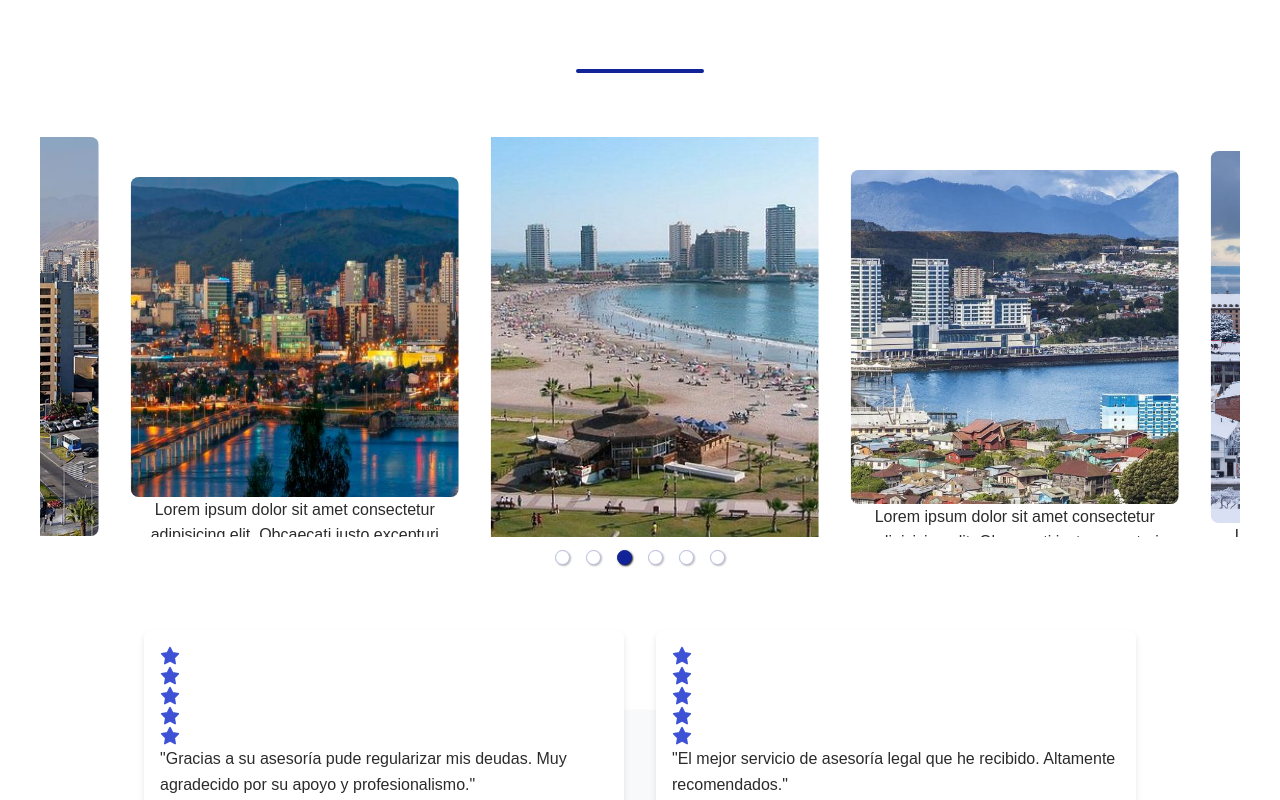
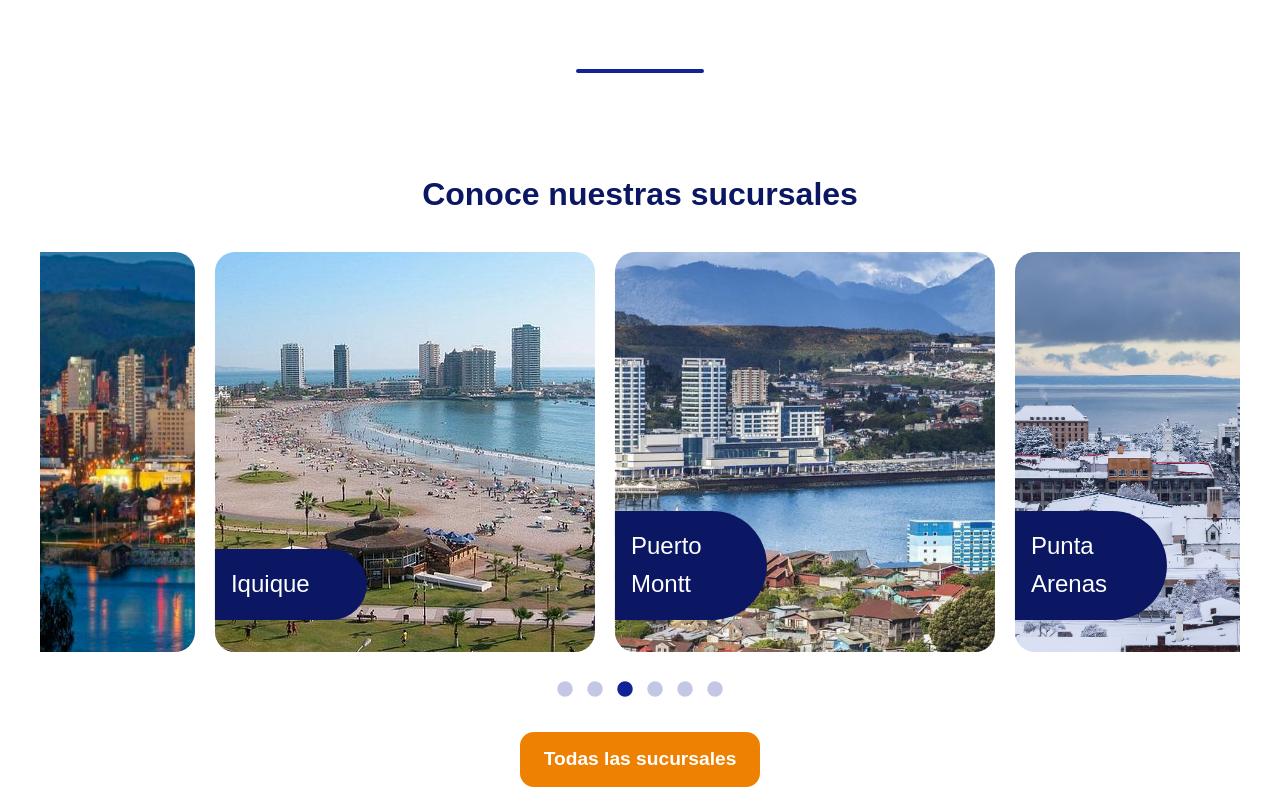
Before and after one commit to N4ik0/web1, a React (Vite) app: page / in a window 1280 px wide. Shown: the part 1860-2660 px from the top of the page. Built offline with nearby package versions, Linux system fonts and the light colour scheme; the HTML template or start-up script is replaced by a standard one.

Commit message:
se agrega carrusel corregido y solucion de errores

```diff
--- a/package.json
+++ b/package.json
@@ -14,12 +14,15 @@
     "react": "^18.3.1",
     "react-dom": "^18.3.1",
     "react-phone-input-2": "^2.15.1",
-    "react-responsive-carousel": "^3.2.23"
+    "react-responsive-carousel": "^3.2.23",
+    "react-slick": "^0.30.2",
+    "slick-carousel": "^1.8.1"
   },
   "devDependencies": {
     "@eslint/js": "^9.9.1",
     "@types/react": "^18.3.5",
     "@types/react-dom": "^18.3.0",
+    "@types/react-slick": "^0.23.13",
     "@vitejs/plugin-react": "^4.3.1",
     "autoprefixer": "^10.4.18",
     "eslint": "^9.9.1",
--- a/src/App.tsx
+++ b/src/App.tsx
@@ -5,7 +5,6 @@ import Hero from './components/Hero';
 import Services from './components/Services';
 import Contact from './components/Contact';
 import Footer from './components/Footer';
-import Branch from './components/Branch';
 import ResponsiveCarousel from './components/ResponsiveCarousel';
 
 function App() {
--- /dev/null
+++ b/src/components/Carousel.css
@@ -0,0 +1,121 @@
+.carousel-container {
+  width: 100%;
+  max-width: 1200px;
+  padding: 1rem 0;
+  margin: 1rem auto;
+  overflow: hidden;
+}
+
+.sucursal{
+  margin-bottom: 2rem;
+  font-size: 2rem;
+  text-align: center;
+  color: var(--title-primary);
+  font-weight: 600;
+}
+
+
+.button-surcursales{
+  background-color: transparent;
+  display: flex;
+  justify-content: center;
+  width: 100%;
+  margin-top: 5rem;
+}
+
+
+.button.button-primary.sucursales{
+  font-size: 1.2rem;
+}
+
+.carousel-slide{
+  width: 400px;
+  height: 400px;
+}
+
+/* .carousel-slide {
+  border-radius: 20px;
+  padding: 10px;
+  display: flex !important;
+  flex-direction: column;
+  justify-content: center;
+  align-items: center;
+  box-sizing: border-box;
+} */
+
+.carousel-slide img {
+  width: 90%;
+  height: 90%;
+  object-fit: cover;
+  border-radius: 8px; /* Opcional, para esquinas redondeadas */
+}
+
+.carousel-image{
+  border-radius: 20px;
+  display: flex;
+  background-size: cover;
+  background-position: center;
+  background-repeat: no-repeat;
+  height: 100%;
+  align-items:end;
+}
+
+.carousel-text{
+  border-radius: 0 200px 200px 0;
+  width: 40%;
+  background-color: var(--title-primary);
+  font-size: 1.5rem;
+  color: white;
+  padding: 1rem;
+  margin-bottom: 2rem;
+}
+
+
+
+
+.slick-list{
+  overflow: visible;
+}
+
+.slick-dots li button:before {
+  font-family: 'slick';
+  font-size: 18px;
+  line-height: 20px;
+  position: absolute;
+  top: 0;
+  left: 0;
+  width: 20px;
+  height: 20px;
+  content: '•';
+  text-align: center;
+  opacity: .25;
+  color: var(--primary);
+  -webkit-font-smoothing: antialiased;
+}
+
+
+.slick-dots li.slick-active button:before{
+  opacity: 1;
+  color: var(--primary);
+}
+
+
+.slick-dots{
+  bottom: -3rem;
+}
+
+.slick-slide > div {
+  padding: 0 10px;
+  box-sizing: border-box;
+  transition: transform 0.3s ease;
+}
+
+.slick-slide > div:hover{
+  transform: scale(1.05);
+}
+
+@media (max-width: 800px) {
+  .carousel-text{
+    font-size: 1.2rem;
+  }
+}
--- a/src/components/ResponsiveCarousel.css
+++ /dev/null
@@ -1,41 +0,0 @@
-.carousel-container {
-    width: 100%;
-    max-width: 1200px;
-    margin: 0 auto;
-  }
-
-  .carousel .slide {
-    display: flex;
-    justify-content: center;
-    align-items: center;
-    overflow: hidden;
-    max-width: 1200px;
-    height: 400px; /* Altura fija para las tarjetas */
-    padding: 0 1rem; /* Espaciado entre tarjetas */
-    box-sizing: border-box;
-  }
-
-  .carousel .slide img {
-    width: 100%;
-    height: 100%;
-    object-fit: cover;
-    border-radius: 8px; /* Opcional, para un diseño más moderno */
-  }
-
-  .carousel.carousel-slider {
-    display: flex;
-    flex-direction: column-reverse;
-  }
-
-  .carousel .control-dots {
-    position: initial;
-  }
-
-  .carousel .control-dots .dot {
-    height: 15px;
-    width: 15px;
-  }
-
-  .carousel .control-dots .dot.selected {
-    background-color: var(--primary);
-  }
--- a/src/components/ResponsiveCarousel.tsx
+++ b/src/components/ResponsiveCarousel.tsx
@@ -1,7 +1,8 @@
-import React, { useState, useEffect } from 'react';
-import { Carousel } from 'react-responsive-carousel';
-import 'react-responsive-carousel/lib/styles/carousel.min.css';
-import './ResponsiveCarousel.css';
+import React from 'react';
+import Slider from 'react-slick';
+import 'slick-carousel/slick/slick.css';
+import 'slick-carousel/slick/slick-theme.css';
+import './Carousel.css';
 
 import antofagasta from '../assets/images/antofagasta.jpg';
 import concepcion from '../assets/images/concepcion.jpg';
@@ -19,58 +20,67 @@ const images = [
   { src: santiago, alt: 'Santiago', legend: 'Santiago' },
 ];
 
-const ResponsiveCarousel: React.FC = () => {
-  const [windowWidth, setWindowWidth] = useState(window.innerWidth);
-  const [slidePercentage, setSlidePercentage] = useState(33.33);
-
-  useEffect(() => {
-    const handleResize = () => {
-      setWindowWidth(window.innerWidth);
-    };
-
-    window.addEventListener('resize', handleResize);
-
-    // Ajusta el porcentaje de las tarjetas según el tamaño de la ventana
-    if (windowWidth <= 768) {
-      setSlidePercentage(100); // Una tarjeta en pantallas pequeñas
-    } else if (windowWidth <= 1024) {
-      setSlidePercentage(50); // Dos tarjetas en pantallas medianas
-    } else {
-      setSlidePercentage(30); // Tres tarjetas con espacio entre ellas
-    }
-
-    return () => {
-      window.removeEventListener('resize', handleResize);
-    };
-  }, [windowWidth]);
+const Carousel: React.FC = () => {
+  const settings = {
+    autoplay: true,
+    accessibility:true,
+    dots: true,
+    infinite: true,
+    speed: 500,
+    slidesToShow: 3,
+    slidesToScroll: 1,
+    responsive: [
+        {
+          breakpoint: 1024,
+          settings: {
+            slidesToShow: 3,
+            slidesToScroll: 1,
+            infinite: true,
+            dots: true
+          }
+        },
+        {
+          breakpoint: 900,
+          settings: {
+            slidesToShow: 2,
+            slidesToScroll: 1,
+            initialSlide: 2,
+            dots:true
+          }
+        },
+        {
+          breakpoint: 600,
+          settings: {
+            slidesToShow: 1,
+            slidesToScroll: 1
+          }
+        }
+      ]
+  };
 
   return (
-    <div className="carousel-container">
-      <Carousel
-        showStatus={false}
-        showArrows={false}
-        showIndicators={true}
-        infiniteLoop={true}
-        showThumbs={false}
-        autoPlay={true}
-        interval={3000}
-        swipeable={true}
-        emulateTouch={true}
-        centerMode={true}
-        centerSlidePercentage={slidePercentage}
-        dynamicHeight={false}
-      >
+    <div className='carousel-container'>
+      <div className='sucursal'>
+        Conoce nuestras sucursales
+      </div>
+      <Slider {...settings}>
         {images.map((image, index) => (
           <div key={index} className="carousel-slide">
-            <img src={image.src} alt={image.alt} />
-            <div>
-              Lorem ipsum dolor sit amet consectetur adipisicing elit. Obcaecati iusto excepturi dolorum ut rem ad vitae nostrum voluptatum deserunt laboriosam tempore atque quis, vero est! Omnis magnam quibusdam consectetur exercitationem.
+            <div className='carousel-image' style={{
+              backgroundImage: `url(${image.src})`,
+            }}>
+              <div className="carousel-text">{image.legend}</div>
             </div>
           </div>
         ))}
-      </Carousel>
-    </div>
+      </Slider>
+      <div className='button-surcursales'>
+        <button className='button button-primary sucursales'>
+          Todas las sucursales
+        </button>
+      </div>
+      </div>
   );
 };
 
-export default ResponsiveCarousel;
+export default Carousel;
--- a/src/styles/Services.css
+++ b/src/styles/Services.css
@@ -108,6 +108,31 @@
     .services2 {
       display: flex;
       flex-direction: column;
+      gap: 2rem;
+    }
+    .service-icon{
+      margin: 0 auto;
+    }
+    .service-right-card{
+      padding: 2rem;
+    }
+    .service-right-card h3{
+      width: 100%;
+      font-size: 1.5rem;
+      display: flex;
+      flex-direction: column;
+      flex-wrap: wrap;
+      align-items: center;
+      gap: 0;
+    }
+    .service-right-card p{
+      text-align: center;
+      line-height: 1.2;
+      font-size: 1rem;
+    }
+    .button.button-primary.service{
+      font-size: 0.8rem;
+      margin: auto;
     }
   }
 
```
Also changed, not shown: 1 other file (tests, documents, lock files or other folders).
